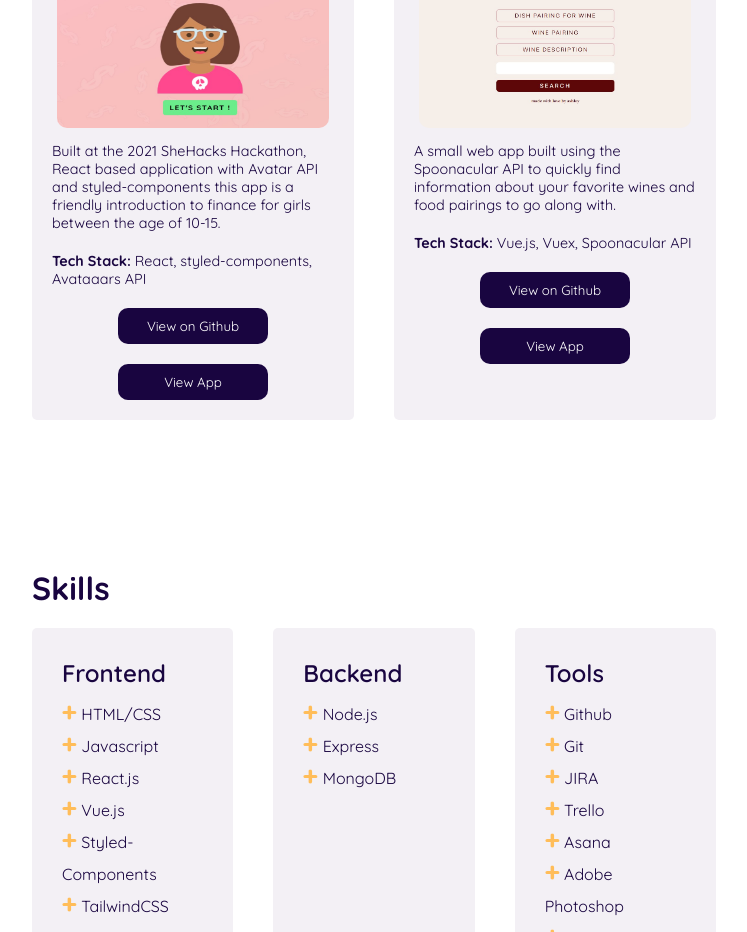
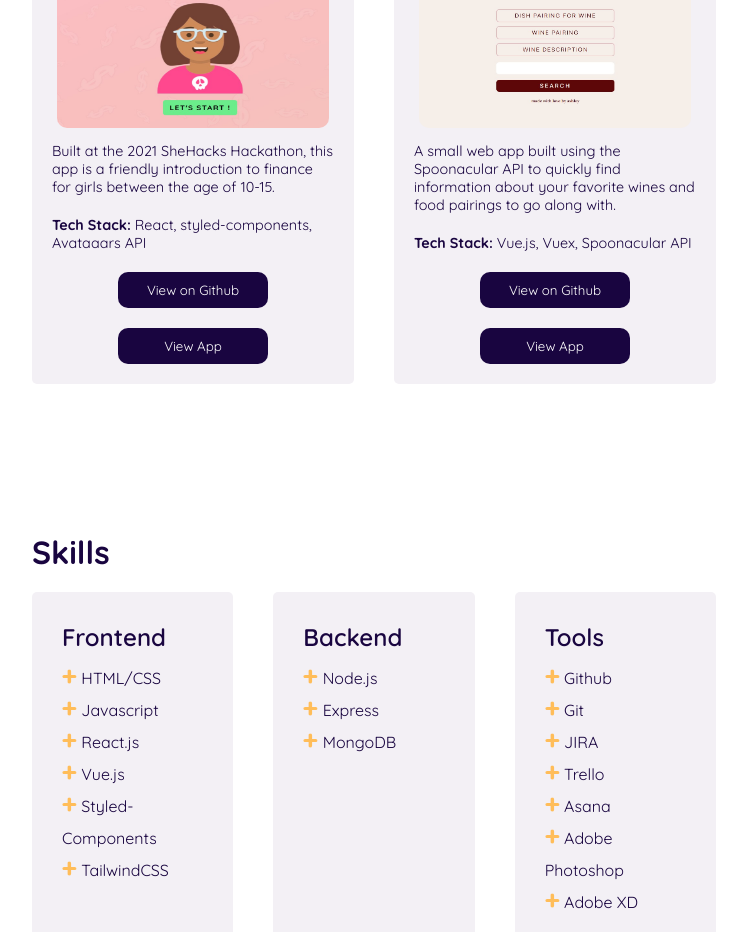
Before and after one commit to splashley/portfolio-v2, a Vue app: page / in a window 1280 px wide. Shown: the part 1380-2312 px from the top of the page, without its empty margins (256-1003 px from the left). Built offline with nearby package versions, Linux system fonts and the light colour scheme.

Commit message:
text changes

```diff
--- a/src/components/Projects.vue
+++ b/src/components/Projects.vue
@@ -12,8 +12,7 @@
           alt="Girls Just Want To Have Fund$ - Project"
         />
         <p>
-          Built at the 2021 SheHacks Hackathon, React based application with
-          Avatar API and styled-components this app is a friendly introduction
+          Built at the 2021 SheHacks Hackathon, this app is a friendly introduction
           to finance for girls between the age of 10-15.
         </p>
         <p>
```
